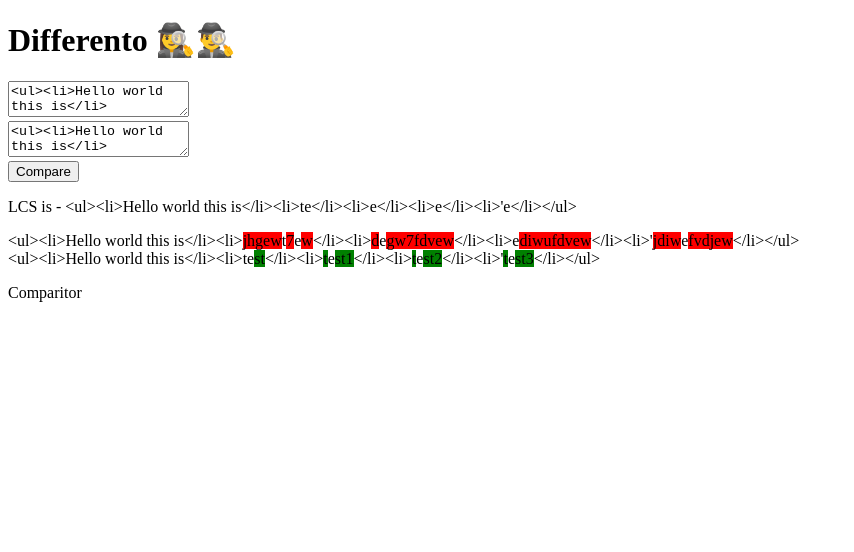
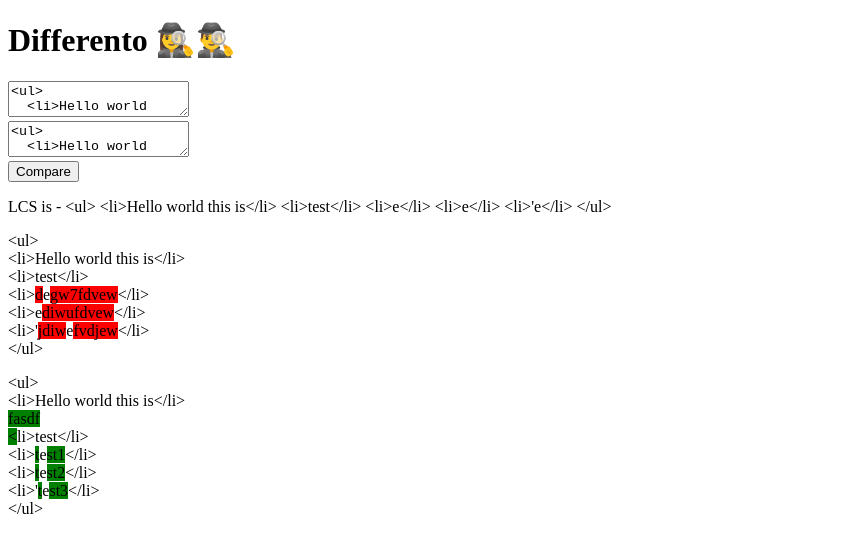
Before and after one commit to yogeshwar-b/differento, a React (Vite) app: page / in a window 1280 px wide. Both pictures are taken after a click on the button "Compare". Shown: the top 552 px of the page, without its empty margins (0-854 px from the left). Built offline with nearby package versions, Linux system fonts and the light colour scheme.

Commit message:
newline handling for the comparision.

```diff
--- a/constants.ts
+++ b/constants.ts
@@ -1,3 +1,17 @@
-export const sourceText: string = `<ul><li>Hello world this is</li><li>jhgewt7ew</li><li>degw7fdvew</li><li>ediwufdvew</li><li>'jdiwefvdjew</li></ul>`
-
-export const targetText: string = `<ul><li>Hello world this is</li><li>test</li><li>test1</li><li>test2</li><li>'test3</li></ul>`
+export const sourceText: string = `<ul>
+  <li>Hello world this is</li>
+  <li>test</li>
+  <li>degw7fdvew</li>
+  <li>ediwufdvew</li>
+  <li>'jdiwefvdjew</li>
+</ul>
+`
+export const targetText: string = `<ul>
+  <li>Hello world this is</li>
+  fasdf
+  <li>test</li>
+  <li>test1</li>
+  <li>test2</li>
+  <li>'test3</li>
+</ul>
+`
--- a/src/App.tsx
+++ b/src/App.tsx
@@ -67,43 +67,53 @@ interface DifferentoComparitorProps {
 }
 const DifferntoComparitor = ({ source, target }: DifferentoComparitorProps) => {
   const lcs: string = longestCommonSubsequence(source, target)
-  console.log(source.split('\n'), lcs.split('\n'))
-  var sourceidx = -1
-  var lcsidx = 0
-  var targetidx = -1
-  var lcsidx2 = 0
+
   return (
     <div>
-      {Array.from(source).map((letter) => {
-        sourceidx++
-        if (source[sourceidx] == lcs[lcsidx]) {
-          lcsidx++
-          return <p style={{ display: 'inline' }}>{letter}</p>
-        } else {
-          return (
-            <p style={{ display: 'inline', backgroundColor: 'red' }}>
-              {letter}
-            </p>
-          )
-        }
-      })}
-      <br />
-      {Array.from(target).map((letter) => {
-        targetidx++
-        if (target[targetidx] == lcs[lcsidx2]) {
-          lcsidx2++
-          return <p style={{ display: 'inline' }}>{letter}</p>
-        } else {
-          return (
-            <p style={{ display: 'inline', backgroundColor: 'green' }}>
-              {letter}
-            </p>
-          )
-        }
-      })}
-      <p>Comparitor</p>
+      <LineView source={source} lcs={lcs} backgroundcolor='red'></LineView>
+      <LineView source={target} lcs={lcs} backgroundcolor='green'></LineView>
     </div>
   )
 }
 
+interface LineViewProps {
+  source: string
+  lcs: string
+  backgroundcolor: string
+}
+const LineView = ({ source, lcs, backgroundcolor }: LineViewProps) => {
+  var sourceidx = 0
+  var lcsidx = 0
+  console.log(`got source ${source} lcs ${lcs}`)
+  const rows = []
+  while (sourceidx < source.length) {
+    console.log(` something print - ${sourceidx}`)
+    var lineseen = false
+    const temp = []
+    while (sourceidx < source.length) {
+      if (source[sourceidx] != '\n' && source[sourceidx] == lcs[lcsidx]) {
+        lineseen = true
+        temp.push(<p style={{ display: 'inline' }}>{source[sourceidx]}</p>)
+        lcsidx++
+      } else {
+        if (source[sourceidx] == '\n') {
+          if (lineseen) {
+            lcsidx++
+          }
+          sourceidx++
+          break
+        }
+        temp.push(
+          <p style={{ display: 'inline', backgroundColor: backgroundcolor }}>
+            {source[sourceidx]}
+          </p>
+        )
+      }
+      sourceidx++
+    }
+    rows.push(<div>{temp}</div>)
+  }
+  return <p>{rows}</p>
+}
+
 export default App
```
